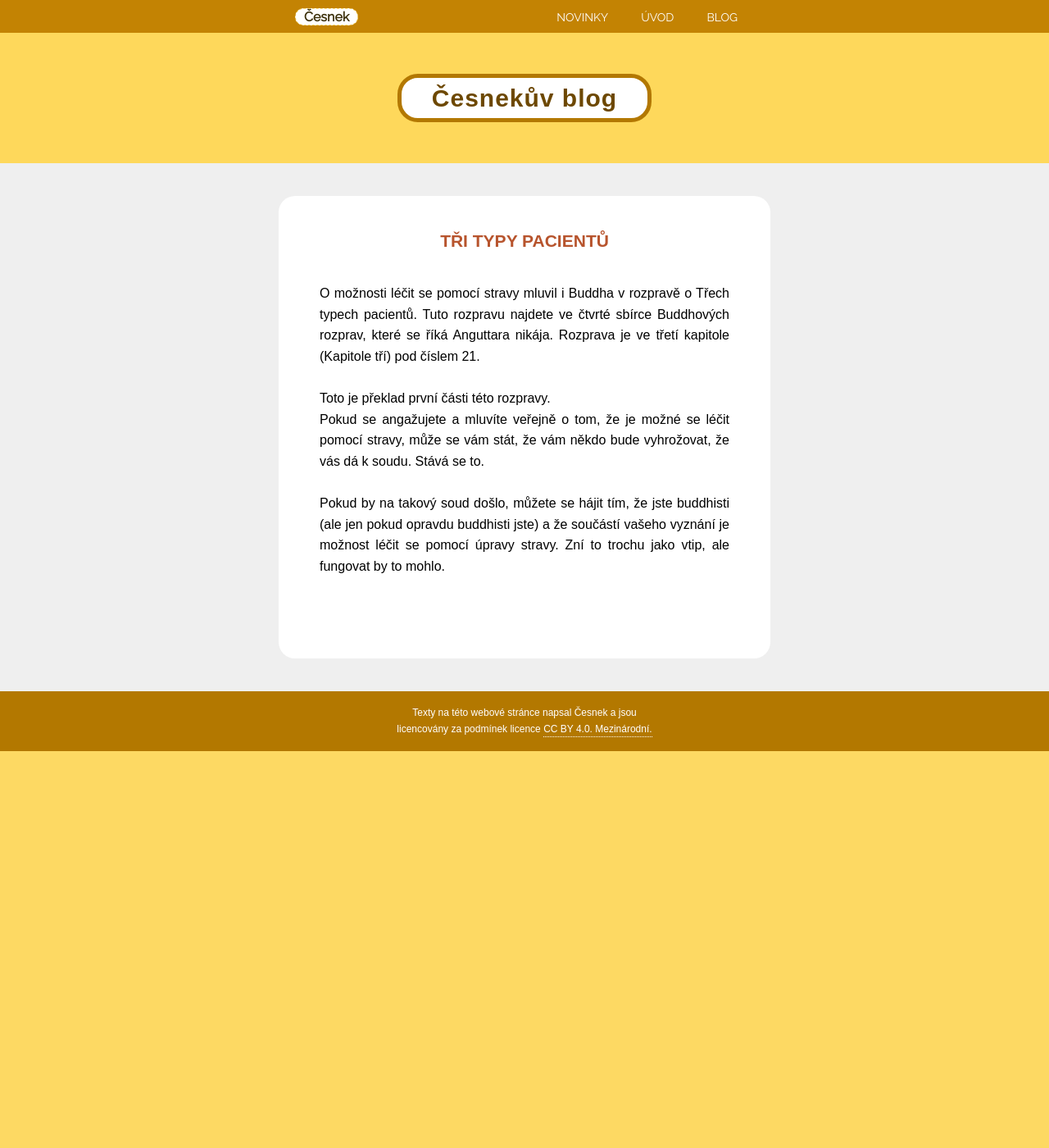
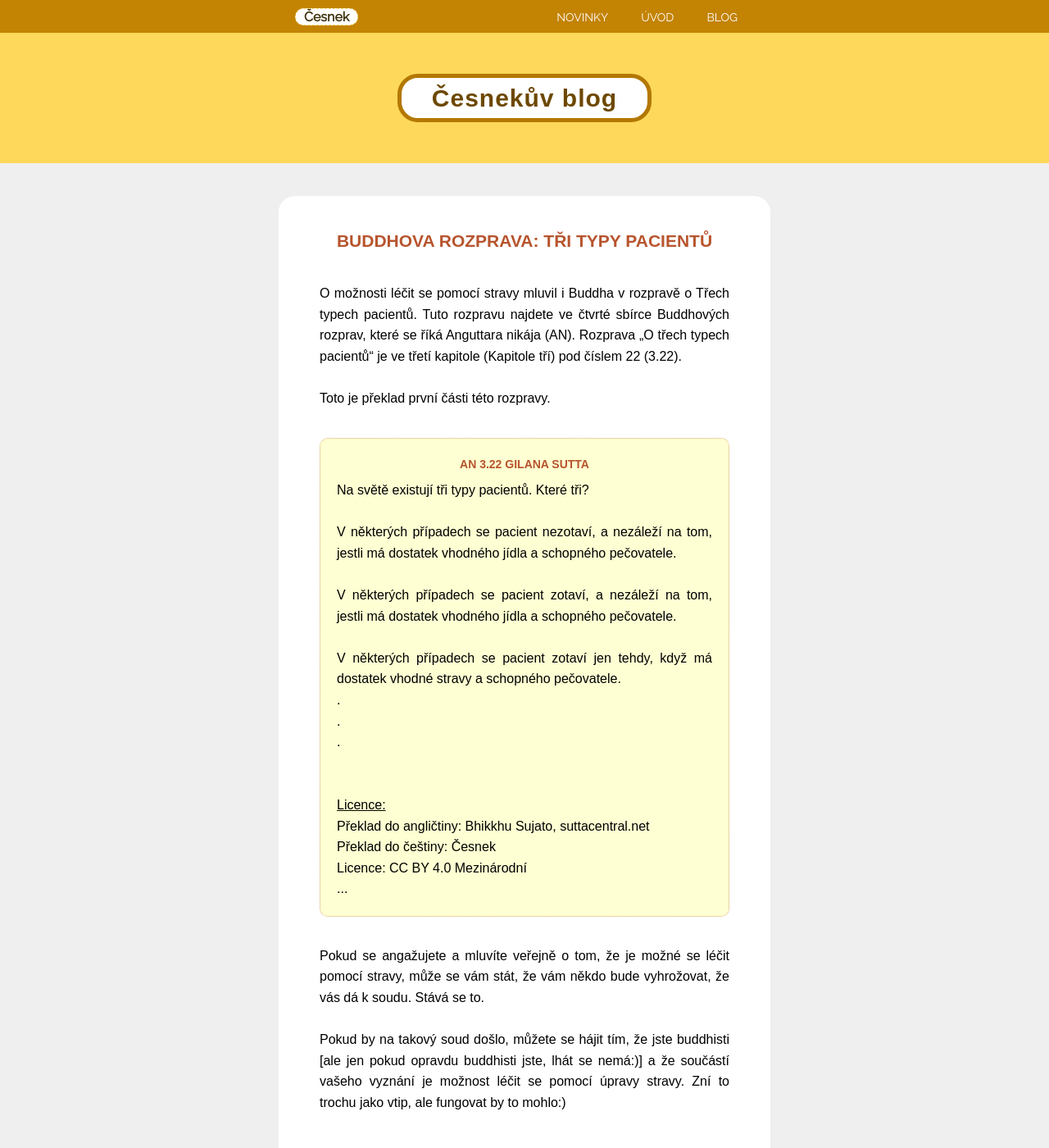
Before and after one commit to Borek78/cesnekuv-blog, a Jekyll site: the page built from tri-typy-pacientu.md, in a window 1280 px wide and 1400 px high. Shown: the whole window at 82% size. Built offline with Jekyll 4.4.1, drawn with Linux system fonts in a browser that asks for light colours.

Commit message:
druhy commit!

```diff
--- a/_includes/footer.html
+++ b/_includes/footer.html
@@ -2,7 +2,9 @@
   <div id="div-pata">
     Texty na této webové stránce napsal Česnek a jsou<br />
     licencovány za podmínek licence
-    <a id="podminky-uziti" href="../terms-of-use.html"
+    <a
+      id="podminky-uziti"
+      href="https://creativecommons.org/licenses/by/4.0/deed.cs"
       >CC BY 4.0. Mezinárodní.</a
     >
   </div>
--- a/blog.md
+++ b/blog.md
@@ -11,7 +11,7 @@ layout: default
 <div class="no-link-underline" markdown="1" >
 <!--### [Jak tvořit titulky](jak-tvorit-titulky.html) <br>-->
 
-### [Tři typy pacientů](tri-typy-pacientu.html)
+### [Buddhova rozprava o Třech typech pacientů](tri-typy-pacientu.html)
 
 ### [Proč nechodit na psychoterapii](proc-nechodit-na-psychoterapii.html)
 
--- a/css/pages-style.css
+++ b/css/pages-style.css
@@ -1,3 +1,14 @@
+#garlic-image {
+  background-image: url("/assets/stamp-of-belarus-garlic.jpeg");
+  width: 200px;
+  height: 300px;
+  background-size: 100% 100%;
+  order: 3px solid red;
+  margin-right: auto;
+  margin-left: auto;
+  margin-top: 70px;
+}
+
 .funkce-nahoru {
   width: 150px;
   height: 10px;
--- a/tri-typy-pacientu.md
+++ b/tri-typy-pacientu.md
@@ -1,14 +1,38 @@
 ---
 layout: default
-title: Tři typy pacientů
+title: Buddhova rozprava O třech typech pacientů
 ---
 
-# Tři typy pacientů
+# Buddhova rozprava: Tři typy pacientů
 
-O možnosti léčit se pomocí stravy mluvil i Buddha v rozpravě o Třech typech pacientů. Tuto rozpravu najdete ve čtvrté sbírce Buddhových rozprav, které se říká Anguttara nikája. Rozprava je ve třetí kapitole (Kapitole tří) pod číslem 21. <br><br>
+O možnosti léčit se pomocí stravy mluvil i Buddha v rozpravě o Třech typech pacientů. Tuto rozpravu najdete ve čtvrté sbírce Buddhových rozprav, které se říká Anguttara nikája (AN). Rozprava „O třech typech pacientů“ je ve třetí kapitole (Kapitole tří) pod číslem 22 (3.22). <br><br>
 
 Toto je překlad první části této rozpravy.
 
+<div class="citace">
+<div class="citace-nadpis">AN 3.22 Gilana sutta</div>
+
+Na světě existují tři typy pacientů. Které tři?<br><br>
+
+V některých případech se pacient nezotaví, a nezáleží na tom, jestli má dostatek vhodného jídla a schopného pečovatele.<br><br>
+
+V některých případech se pacient zotaví, a nezáleží na tom, jestli má dostatek vhodného jídla a schopného pečovatele.<br><br>
+
+V některých případech se pacient zotaví jen tehdy, když má dostatek vhodné stravy a schopného pečovatele.<br>
+
+.<br>
+.<br>
+.<br><br><br>
+
+<u>Licence:</u><br>
+Překlad do angličtiny: Bhikkhu Sujato, suttacentral.net<br>
+Překlad do češtiny: Česnek<br>
+Licence: CC BY 4.0 Mezinárodní<br>
+
+...
+
+</div>
+
 Pokud se angažujete a mluvíte veřejně o tom, že je možné se léčit pomocí stravy, může se vám stát, že vám někdo bude vyhrožovat, že vás dá k soudu. Stává se to. <br><br>
 
-Pokud by na takový soud došlo, můžete se hájit tím, že jste buddhisti (ale jen pokud opravdu buddhisti jste) a že součástí vašeho vyznání je možnost léčit se pomocí úpravy stravy. Zní to trochu jako vtip, ale fungovat by to mohlo.
+Pokud by na takový soud došlo, můžete se hájit tím, že jste buddhisti [ale jen pokud opravdu buddhisti jste, lhát se nemá:)] a že součástí vašeho vyznání je možnost léčit se pomocí úpravy stravy. Zní to trochu jako vtip, ale fungovat by to mohlo:)
```
Also changed, not shown: cesnek.md (+2 -0 lines), index.md (+14 -10 lines), assets/stamp-of-belarus-garlic.jpeg (added), 1 other file.
